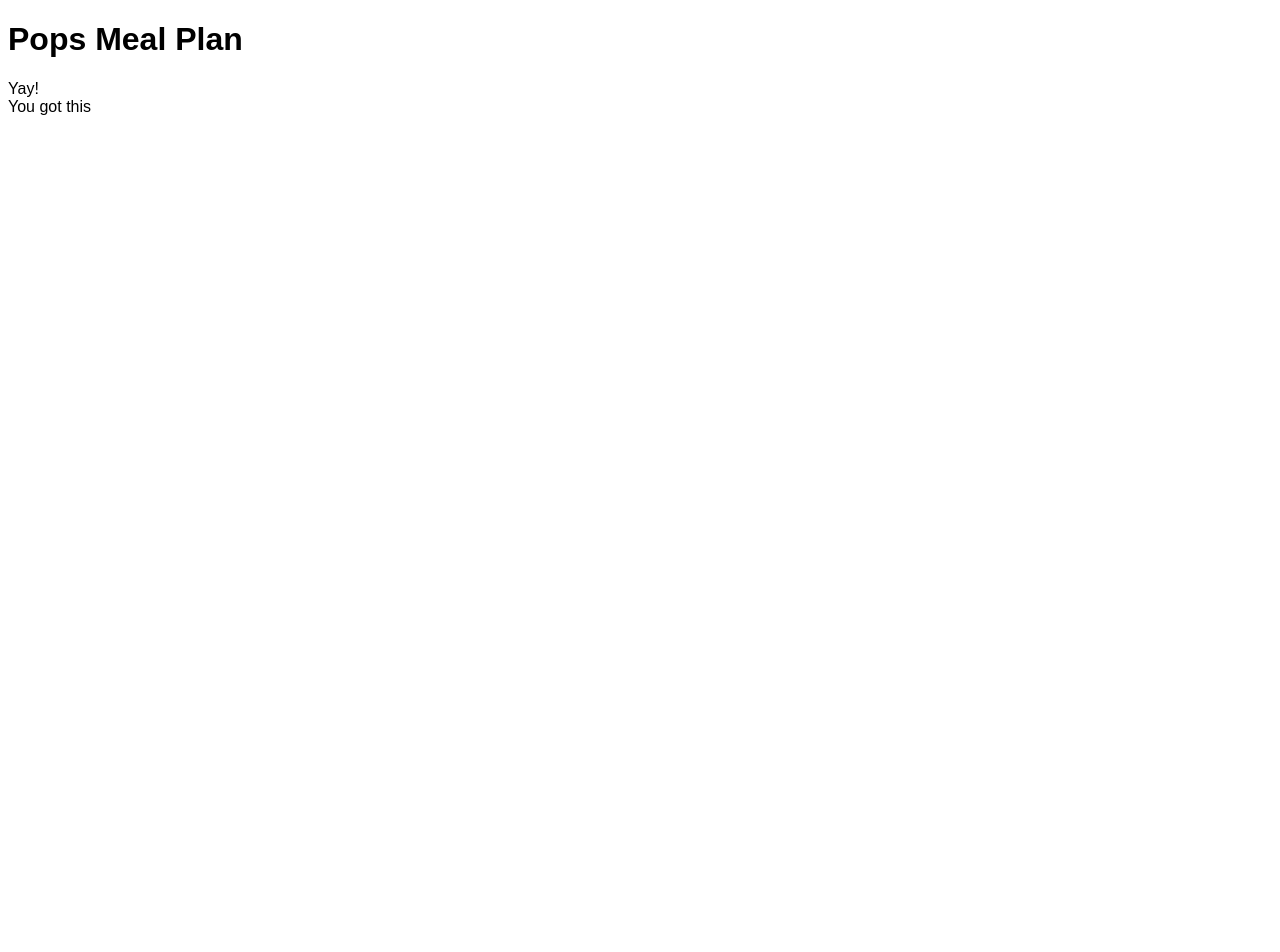
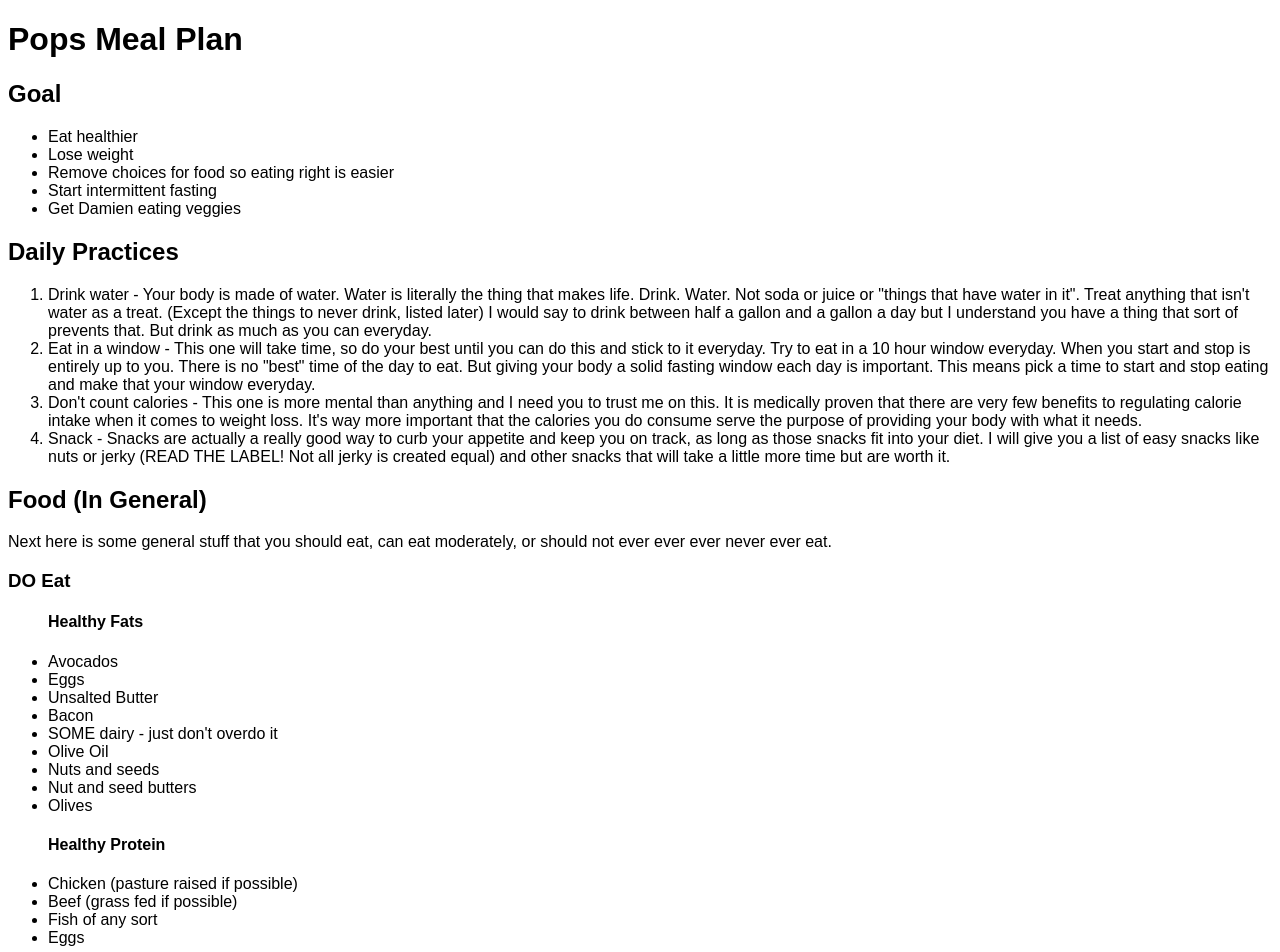
Before and after one commit to donhamiltoniii/meal-plan-dad, a Next.js app: page / in a window 1280 px wide. Shown: the top 952 px of the page. Before the commit the page ends 800 px from the top, so only its background shows below. Built offline with nearby package versions, Linux system fonts and the light colour scheme.

Commit message:
Add home page

```diff
--- a/src/app/page.tsx
+++ b/src/app/page.tsx
@@ -1,3 +1,56 @@
+import { pageData } from "@/data/home-page";
+
 export default function Home() {
-  return <main>Yay!</main>;
+  const { sectionOne, sectionTwo, sectionThree } = pageData;
+
+  return (
+    <main>
+      <section>
+        <h2>{sectionOne.title}</h2>
+        <ul>
+          {sectionOne.list.map((item: string) => (
+            <li key={Math.random()}>{item}</li>
+          ))}
+        </ul>
+      </section>
+      <section>
+        <h2>{sectionTwo.title}</h2>
+        <ol>
+          {sectionTwo.list.map((item: string) => (
+            <li key={Math.random()}>{item}</li>
+          ))}
+        </ol>
+      </section>
+      <section>
+        <h2>{sectionThree.title}</h2>
+
+        <p>{sectionThree.description}</p>
+
+        {sectionThree.lists.map(
+          (topList: {
+            title: string;
+            foodLists: {
+              title: string;
+              list: string[];
+            }[];
+          }) => (
+            <section key={Math.random()}>
+              <h3>{topList.title}</h3>
+
+              {topList.foodLists.map(
+                (list: { title: string; list: string[] }) => (
+                  <ul key={Math.random()}>
+                    <h4>{list.title}</h4>
+                    {list.list.map((item: string) => (
+                      <li key={Math.random()}>{item}</li>
+                    ))}
+                  </ul>
+                )
+              )}
+            </section>
+          )
+        )}
+      </section>
+    </main>
+  );
 }
--- /dev/null
+++ b/src/data/home-page.ts
@@ -0,0 +1,102 @@
+export const pageData = {
+  sectionOne: {
+    title: "Goal",
+    list: [
+      "Eat healthier",
+      "Lose weight",
+      "Remove choices for food so eating right is easier",
+      "Start intermittent fasting",
+      "Get Damien eating veggies",
+    ],
+  },
+  sectionTwo: {
+    title: "Daily Practices",
+    list: [
+      `Drink water - Your body is made of water. Water is literally the thing that makes life. Drink. Water. Not soda or juice or "things that have water in it". Treat anything that isn't water as a treat. (Except the things to never drink, listed later) I would say to drink between half a gallon and a gallon a day but I understand you have a thing that sort of prevents that. But drink as much as you can everyday.`,
+      `Eat in a window - This one will take time, so do your best until you can do this and stick to it everyday. Try to eat in a 10 hour window everyday. When you start and stop is entirely up to you. There is no "best" time of the day to eat. But giving your body a solid fasting window each day is important. This means pick a time to start and stop eating and make that your window everyday.`,
+      `Don't count calories - This one is more mental than anything and I need you to trust me on this. It is medically proven that there are very few benefits to regulating calorie intake when it comes to weight loss. It's way more important that the calories you do consume serve the purpose of providing your body with what it needs.`,
+      `Snack - Snacks are actually a really good way to curb your appetite and keep you on track, as long as those snacks fit into your diet. I will give you a list of easy snacks like nuts or jerky (READ THE LABEL! Not all jerky is created equal) and other snacks that will take a little more time but are worth it.`,
+    ],
+  },
+  sectionThree: {
+    title: "Food (In General)",
+    description:
+      "Next here is some general stuff that you should eat, can eat moderately, or should not ever ever ever never ever eat.",
+    lists: [
+      {
+        title: "DO Eat",
+        foodLists: [
+          {
+            title: "Healthy Fats",
+            list: [
+              "Avocados",
+              "Eggs",
+              "Unsalted Butter",
+              "Bacon",
+              "SOME dairy - just don't overdo it",
+              "Olive Oil",
+              "Nuts and seeds",
+              "Nut and seed butters",
+              "Olives",
+            ],
+          },
+          {
+            title: "Healthy Protein",
+            list: [
+              "Chicken (pasture raised if possible)",
+              "Beef (grass fed if possible)",
+              "Fish of any sort",
+              "Eggs",
+            ],
+          },
+          {
+            title: "Veggies",
+            list: [
+              "Leafy greens (any of them)",
+              "Squash",
+              "Zucchini",
+              "Celery",
+              "Cucumbers",
+              "Onions",
+              "Peppers",
+              "Cabbage",
+              "Brussels Sprouts",
+              "Eggplant",
+              "Artichokes",
+              "Broccoli",
+              "Asparagus",
+            ],
+          },
+        ],
+      },
+      {
+        title: "DON'T Eat",
+        foodLists: [
+          {
+            title: "Foods",
+            list: [
+              "Sugar",
+              "Processed Oils",
+              "Margarine",
+              "Vegetable Shortening",
+              "Ingredients that list Hydrogenated (fully or partially) Oils",
+              "Processed Meat - hotdogs, chicken nuggets, anything from a box",
+              "Bread, pasta, rice, and other refined carbs",
+              "Beer and mixed drinks",
+              "Honey and syrups",
+              "Juice",
+              "Sugary sodas",
+              "Ketchup, barbecue sauce, and other condiments",
+              "Glazed or honey-baked ham",
+              "Light or low fat margarine",
+              "Dried fruit or trail mix",
+              "Low fat diet foods",
+              "Potatoes and other starchy vegetables",
+              "Sweetened yogurt or dairy",
+            ],
+          },
+        ],
+      },
+    ],
+  },
+};
```
